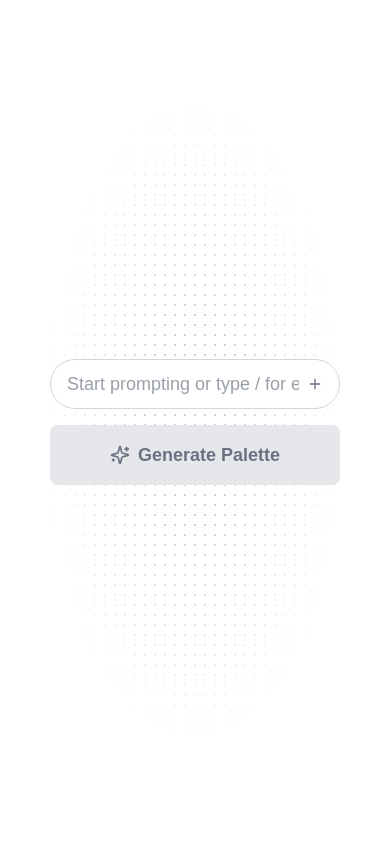
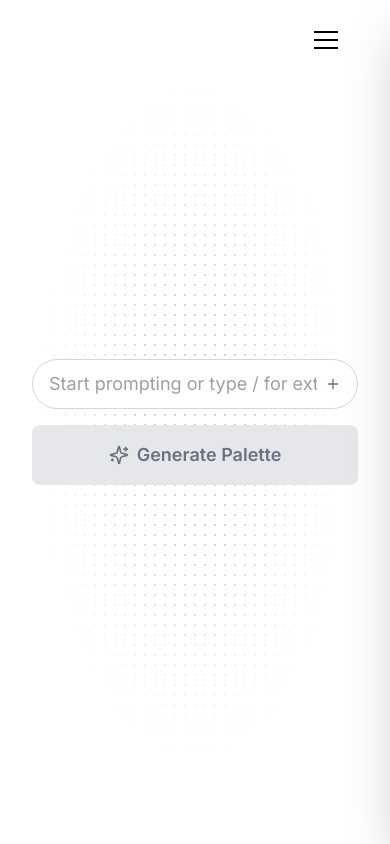
Before and after one commit to Progalt/palette, a Next.js app: page / in a window 390 px wide. Built offline with nearby package versions, Linux system fonts and the light colour scheme.

Commit message:
UI tweaks

```diff
--- a/app/api/gen-palette/route.ts
+++ b/app/api/gen-palette/route.ts
@@ -45,11 +45,12 @@
 - Cultural and contextual color meanings
 
 MODERN DESIGN PRINCIPLES:
-- ${mode === 'light' ? 'Light mode: bright backgrounds, darker text, subtle shadows' : 'Dark mode: dark backgrounds, light text, elevated surfaces'}
+- ${mode === 'light' ? 'Light mode: bright backgrounds, darker text, subtle shadows, hover colors are darker' : 'Dark mode: dark backgrounds, light text, elevated surfaces, hover colors are lighter'}
 - Contemporary color trends and digital-first palettes
 - Brand-appropriate color psychology
 - When prompted with Warm, grey values should be warm not cool
 - When prompted with Cool, grey values should be cool not warm
+- Secondary colors should be more muted and less saturated
 
 ${considerBranding ? brandingSystemPrompt : ""}
 
--- a/app/layout.tsx
+++ b/app/layout.tsx
@@ -1,5 +1,5 @@
 import type { Metadata } from "next";
-import { Geist, Geist_Mono } from "next/font/google";
+import { Geist, Geist_Mono, Inter } from "next/font/google";
 import "./globals.css";
 
 const geistSans = Geist({
@@ -11,6 +11,10 @@
   variable: "--font-geist-mono",
   subsets: ["latin"],
 });
+
+const interSans = Inter({
+  subsets: ["latin"]
+})
 
 export const metadata: Metadata = {
   title: "Palette",
@@ -25,7 +29,7 @@
   return (
     <html lang="en">
       <body
-        className={`${geistSans.variable} ${geistMono.variable} antialiased`}
+        className={`${interSans.className} ${geistMono.variable} antialiased`}
       >
         {children}
       </body>
--- a/app/page.tsx
+++ b/app/page.tsx
@@ -6,6 +6,7 @@
 import { useRouter } from 'next/navigation';
 import { Sparkles } from 'lucide-react';
 import { motion, AnimatePresence } from 'framer-motion';
+import MenuBar from '@/components/MenuBar';
 
 const fadeTransition = {
   initial: { opacity: 0, scale: 0.95 },
@@ -61,7 +62,11 @@
         bg-[radial-gradient(circle,#73737350_1px,transparent_1px)]
         bg-[size:10px_10px]
         [mask-image:radial-gradient(ellipse_50%_50%_at_50%_50%,#000_25%,transparent_80%)]" />
-      <div className="max-w-4xl md:min-w-3xl">
+      <div className="w-full absolute top-0">
+        <MenuBar></MenuBar>
+      </div>
+
+      <div className="w-full sm:w-auto sm:max-w-4xl sm:min-w-3xl">
       <AnimatePresence mode="wait">
         {!isLoading ? (
           <motion.div key="interface" {...fadeTransition}>
--- a/components/MenuBar.tsx
+++ b/components/MenuBar.tsx
@@ -0,0 +1,105 @@
+"use client";
+import { useState } from "react";
+
+
+const MenuBar : React.FC = ({
+
+}) => {
+
+    const [isMenuOpen, setIsMenuOpen] = useState(false);
+
+    const toggleMenu = () => {
+        setIsMenuOpen(!isMenuOpen);
+    };
+
+    return (
+        <>
+        <div className="hidden md:flex flex-row justify-end gap-24 p-6 px-12">
+            <button>About</button>
+            <button>Pricing</button>
+            <div className=" p-[2px] rounded-[10px] bg-gradient-to-br to-85% from-indigo-300 to-indigo-800">
+                <button className="px-6 py-2 bg-indigo-500 text-white rounded-lg">Sign In</button>
+            </div>
+        </div>
+
+        {/* Mobile Menu */}
+            <div className="md:hidden p-6 px-12">
+                {/* Burger Button */}
+                <div className="flex justify-end">
+                    <button
+                        onClick={toggleMenu}
+                        className="flex flex-col justify-center items-center w-8 h-8 space-y-1.5 focus:outline-none"
+                        aria-label="Toggle menu"
+                    >
+                        <span
+                            className={`block w-6 h-0.5 bg-black transition-all duration-300 ease-in-out ${
+                                isMenuOpen ? 'rotate-45 translate-y-2' : ''
+                            }`}
+                        ></span>
+                        <span
+                            className={`block w-6 h-0.5 bg-black transition-all duration-300 ease-in-out ${
+                                isMenuOpen ? 'opacity-0' : ''
+                            }`}
+                        ></span>
+                        <span
+                            className={`block w-6 h-0.5 bg-black transition-all duration-300 ease-in-out ${
+                                isMenuOpen ? '-rotate-45 -translate-y-2' : ''
+                            }`}
+                        ></span>
+                    </button>
+                </div>
+
+                {/* Mobile Menu Overlay */}
+                <div
+                    className={`fixed inset-0 bg-black bg-opacity-50 z-40 transition-opacity duration-300 ${
+                        isMenuOpen ? 'opacity-100' : 'opacity-0 pointer-events-none'
+                    }`}
+                    onClick={toggleMenu}
+                ></div>
+
+                {/* Mobile Menu Panel */}
+                <div
+                    className={`fixed top-0 right-0 h-full w-80 bg-white shadow-2xl z-50 transform transition-transform duration-300 ease-in-out ${
+                        isMenuOpen ? 'translate-x-0' : 'translate-x-full'
+                    }`}
+                >
+                    {/* Close Button */}
+                    <div className="flex justify-end p-6">
+                        <button
+                            onClick={toggleMenu}
+                            className="w-8 h-8 flex items-center justify-center text-gray-500 hover:text-gray-700"
+                        >
+                            <svg className="w-6 h-6" fill="none" stroke="currentColor" viewBox="0 0 24 24">
+                                <path strokeLinecap="round" strokeLinejoin="round" strokeWidth={2} d="M6 18L18 6M6 6l12 12" />
+                            </svg>
+                        </button>
+                    </div>
+
+                    {/* Menu Items */}
+                    <nav className="flex flex-col space-y-8 px-6 pt-8">
+                        <button
+                            onClick={toggleMenu}
+                            className="text-left text-xl font-medium text-gray-800 hover:text-blue-600 transition-colors py-3 border-b border-gray-100"
+                        >
+                            Blog
+                        </button>
+                        <button
+                            onClick={toggleMenu}
+                            className="text-left text-xl font-medium text-gray-800 hover:text-blue-600 transition-colors py-3 border-b border-gray-100"
+                        >
+                            Pricing
+                        </button>
+                        <button
+                            onClick={toggleMenu}
+                            className="text-left text-xl font-medium text-gray-800 hover:text-blue-600 transition-colors py-3 border-b border-gray-100"
+                        >
+                            Sign In
+                        </button>
+                    </nav>
+                </div>
+            </div>
+        </>
+    );
+}
+
+export default MenuBar;
--- a/components/PromptInterface.tsx
+++ b/components/PromptInterface.tsx
@@ -4,10 +4,24 @@
 import { Sparkles } from "lucide-react";
 import { useState } from "react";
 import PromptInput, { PromptInputData } from "./PromptInput";
+import { motion } from "motion/react";
 
 interface PromptInterfaceProps {
     generatePalette : (input : PromptInputData) => void;
     isLoading : boolean;
+}
+
+const iconAnim = {
+  initial: { rotate: 0, scale: 1 },
+  hover: {
+    rotate: 180,
+    scale: 1.25,
+    transition: {
+      duration: 0.75, // duration in seconds
+      type: "spring",
+
+    },
+  },
 }
 
 const PromptInterface : React.FC<PromptInterfaceProps> = ({
@@ -29,31 +43,29 @@
           }}/>
 
         </div>
-
         {/* Generate Button */}
-            <button
+        <motion.button
           onClick={() => {
             generatePalette(promptInput);
           }}
           disabled={!promptInput.text.trim() || isLoading}
+          initial={"initial"}
+          animate={"initial"}
+          whileHover={"hover"}
           className={`w-full py-4 rounded-lg font-semibold text-lg transition-all ${
             !promptInput.text.trim() || isLoading
               ? 'bg-gray-200 text-gray-500 cursor-not-allowed'
-                  : 'bg-gradient-to-r from-indigo-600 to-purple-600 text-white hover:from-indigo-700 hover:to-purple-700 shadow-lg hover:shadow-xl'
+              : 'bg-gradient-to-r from-indigo-600 to-violet-600 text-white shadow-lg hover:shadow-xl hover:shadow-indigo-500/30'
           }`}
         >
-              {isLoading ? (
           <span className="flex items-center justify-center gap-2">
-                  <Sparkles className="w-5 h-5 animate-spin" />
-                  Generating Magic...
-                </span>
-              ) : (
-                <span className="flex items-center justify-center gap-2">
+            <motion.div variants={iconAnim}>
               <Sparkles className="w-5 h-5" />
+            </motion.div>
             Generate Palette
           </span>
-              )}
-            </button>
+
+        </motion.button>
       </div>
     </div>
   );
```
Lines whose indentation alone changed are shown as unchanged.
